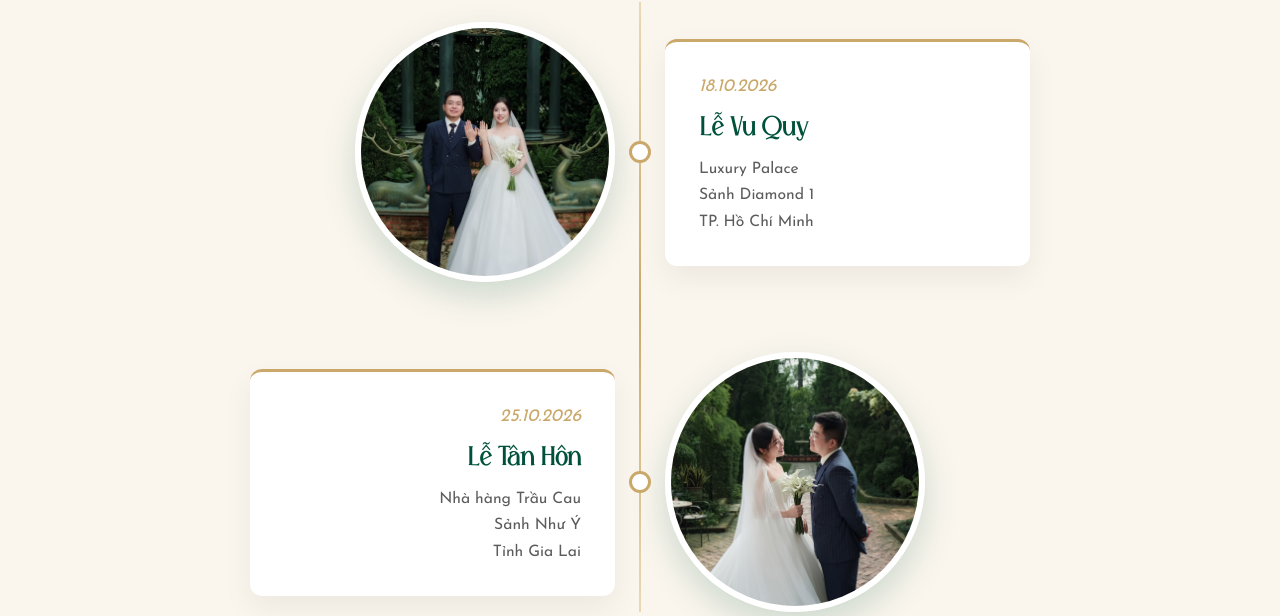
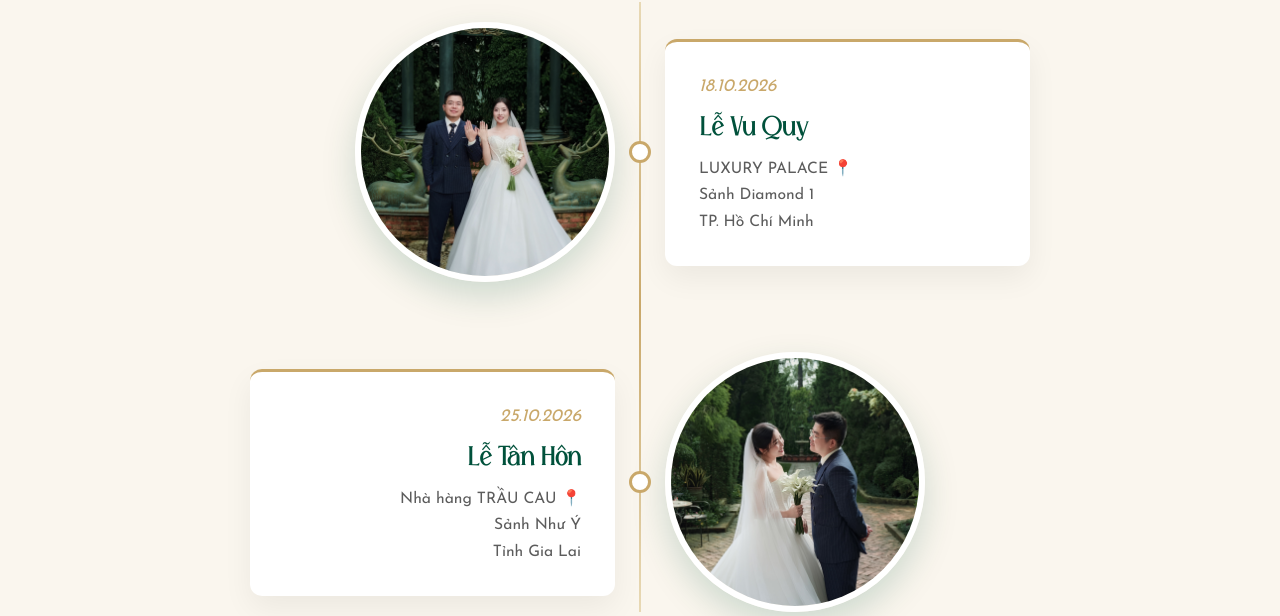
Before and after one commit to phuongtrangwedding/phuongtrangwedding.github.io, a plain HTML site: page index.html in a window 1280 px wide. Shown: the part 1634-2250 px from the top of the page. Drawn offline with Linux system fonts and the light colour scheme; no server answers.

Commit message:
Update source

```diff
--- a/index.html
+++ b/index.html
@@ -78,7 +78,7 @@
                 <div class="timeline-card">
                     <span class="timeline-date">18.10.2026</span>
                     <h3>Lễ Vu Quy</h3>
-                    <p>Luxury Palace<br />Sảnh Diamond 1<br />TP. Hồ Chí Minh</p>
+                    <p><a href="https://www.google.com/maps/dir//Trung+T%C3%A2m+H%E1%BB%99i+Ngh%E1%BB%8B+%26+Ti%C3%AA%CC%A3c+C%C6%B0%C6%A1%CC%81i+Luxury+Palace,+171+%C4%90.+Nguy%E1%BB%85n+Th%C3%A1i+S%C6%A1n,+H%E1%BA%A1nh+Th%C3%B4ng,+H%E1%BB%93+Ch%C3%AD+Minh+70000,+Vi%E1%BB%87t+Nam/@10.7741184,106.758144,6863m/data=!3m1!1e3!4m8!4m7!1m0!1m5!1m1!1s0x317528f0ca02fed3:0xf31aedb8b09c47da!2m2!1d106.6896393!2d10.8272807?entry=ttu&g_ep=EgoyMDI2MDkyOS4wIKXMDSoASAFQAw%3D%3D" target="_blank" rel="noopener noreferrer">LUXURY PALACE &#128205;</a><br />Sảnh Diamond 1<br />TP. Hồ Chí Minh</p>
                 </div>
             </div>
             <div class="timeline-item reverse reveal-on-scroll">
@@ -88,7 +88,7 @@
                 <div class="timeline-card">
                     <span class="timeline-date">25.10.2026</span>
                     <h3>Lễ Tân Hôn</h3>
-                    <p>Nhà hàng Trầu Cau<br />Sảnh Như Ý<br />Tỉnh Gia Lai</p>
+                    <p><a href="https://www.google.com/maps/dir//Nh%C3%A0+h%C3%A0ng+Tr%E1%BA%A7u+Cau+H%C6%B0ng+Long,+47+Th%E1%BB%91ng+Nh%E1%BA%A5t,+Di%C3%AAn+H%E1%BB%93ng,+Gia+Lai+600000,+Vi%E1%BB%87t+Nam/@13.9751885,108.0000846,847m/data=!3m1!1e3!4m8!4m7!1m0!1m5!1m1!1s0x316c1f7f69722489:0xc7523505b7b3652b!2m2!1d108.0000846!2d13.9751885?entry=ttu&g_ep=EgoyMDI2MDkzMC4wIKXMDSoASAFQAw%3D%3D" target="_blank" rel="noopener noreferrer">Nhà hàng TRẦU CAU &#128205;</a><br />Sảnh Như Ý<br />Tỉnh Gia Lai</p>
                 </div>
             </div>
     </section>
```
